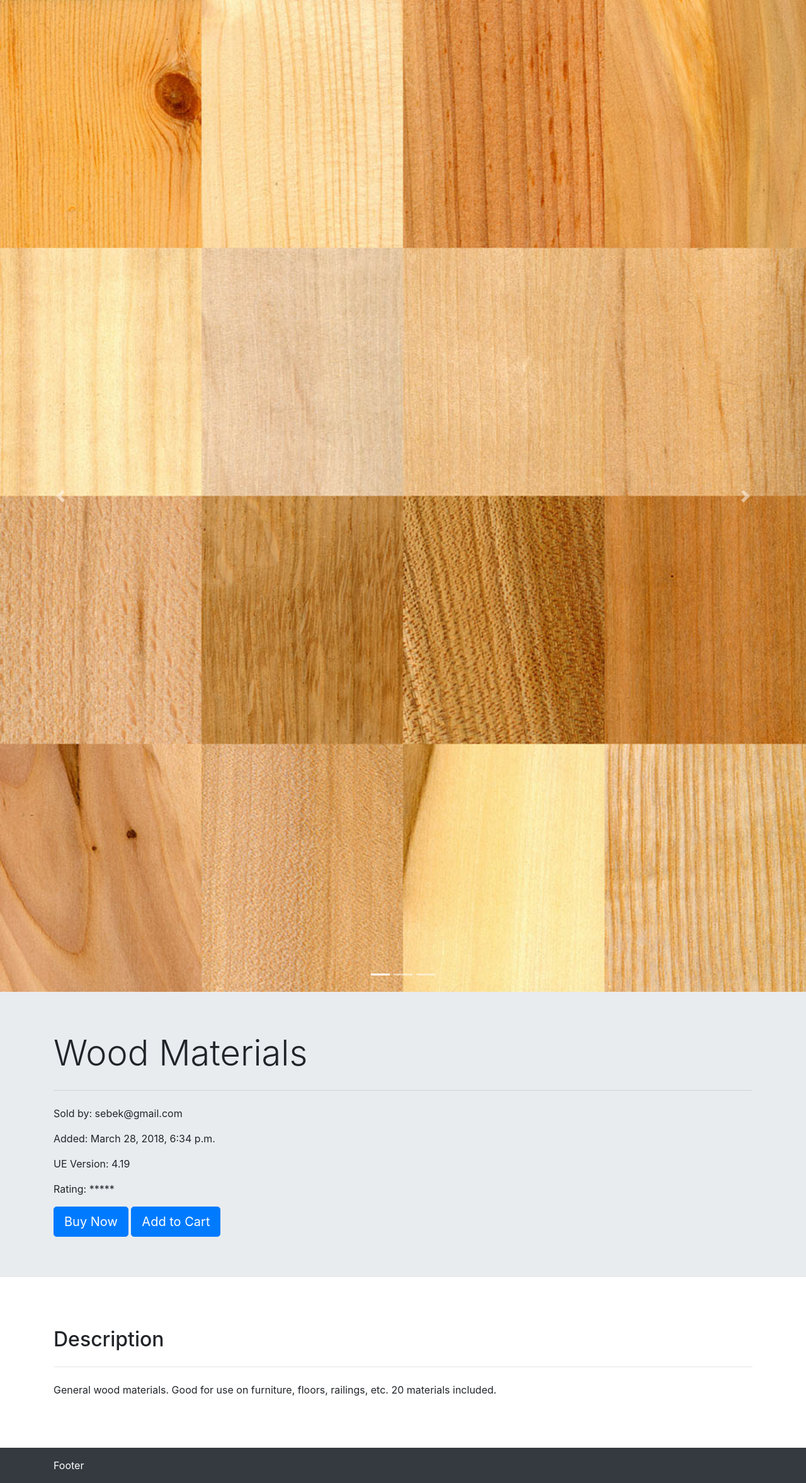
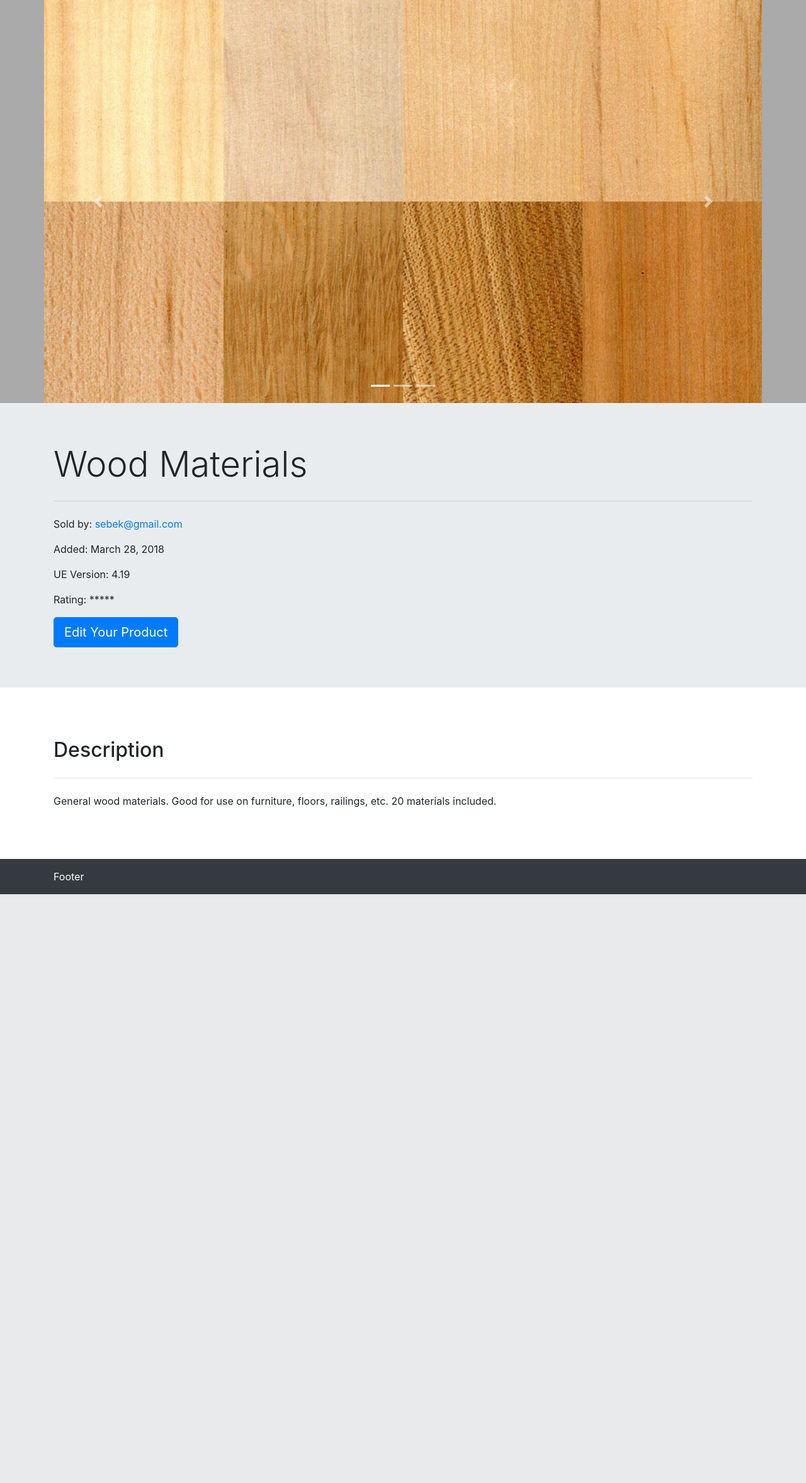
Before and after one commit to sebam2k4/RTarchViz, a Django app: a page that uses products/templates/product_detail.html in a window 1280 px wide. Shown: the part 60-2415 px from the top of the page at 63% size. After the commit the page ends 1480 px from the top, so only its background shows below. Run offline with Django 3.2, Linux system fonts and the light colour scheme; a user stored in the database is signed in; data comes from the database, SQL or seed files in the repository; some libraries are stand-ins or nearby versions.

Commit message:
layout improvements

```diff
--- a/products/static/css/products.css
+++ b/products/static/css/products.css
@@ -13,3 +13,67 @@
 .product-price {
   float: right;
 }
+.carousel {
+  height: 20em;
+}
+.carousel-item .carousel-image {
+  height: 20em;
+  background-repeat: no-repeat;
+  background-position: center;
+  background-size: cover;
+}
+
+.product-detail-carousel {
+  background-color: #aaa;
+}
+
+main {
+  background-color: white;
+}
+/* Small devices (landscape phones, 576px and up) */
+@media (min-width: 576px) {
+  .carousel {
+    height: 23em;
+  }
+  .carousel-item .carousel-image {
+    height: 23em;
+    background-repeat: no-repeat;
+    background-position: center;
+    background-size: cover;
+  }
+}
+
+/* Medium devices (tablets, 768px and up) */
+@media (min-width: 768px) {
+  .carousel {
+    height: 28em;
+    max-width: 720px;
+    margin-left: auto;
+    margin-right: auto;
+  }
+  .carousel-item .carousel-image {
+    height: 28em;
+  }
+}
+
+/* Large devices (desktops, 992px and up) */
+@media (min-width: 992px) {
+  .carousel {
+    height: 32em;
+    max-width: 960px;
+  }
+  .carousel-item .carousel-image {
+    height: 32em;
+  }
+}
+
+/* Extra large devices (large desktops, 1200px and up) */
+@media (min-width: 1200px) {
+  .carousel {
+    height: 40em;
+    max-width: 1140px;
+  }
+  .carousel-item .carousel-image {
+    height: 40em;
+  }
+}
--- a/products/templates/product_detail.html
+++ b/products/templates/product_detail.html
@@ -15,54 +15,55 @@
 
 {# Products - product_detail #}
 {% block content %}
-<main id="postDetail">
 
-  {# Product Detail Carousel #}
-  <div id="carouselExampleIndicators" class="carousel slide" data-ride="carousel">
+{# Product Detail Carousel #}
+<header class="product-detail-carousel">
+  <div id="productCarousel" class="carousel slide" data-ride="carousel">
     <ol class="carousel-indicators">
-      <li data-target="#carouselExampleIndicators" data-slide-to="0" class="active"></li>
-      <li data-target="#carouselExampleIndicators" data-slide-to="1"></li>
-      <li data-target="#carouselExampleIndicators" data-slide-to="2"></li>
+      <li data-target="#productCarousel" data-slide-to="0" class="active"></li>
+      <li data-target="#productCarousel" data-slide-to="1"></li>
+      <li data-target="#productCarousel" data-slide-to="2"></li>
     </ol>
     <div class="carousel-inner">
       <div class="carousel-item active">
-        <img class="d-block w-100" src="{% if product.main_image %}/media/{{ product.main_image }}{% else %}http://placehold.it/200x100?text=bkg-img{% endif %}" alt="First slide">
+        <div class="carousel-image" style="background-image: url('{% if product.main_image %}/media/{{ product.main_image }}{% else %}http://placehold.it/300x200?text=bkg-img{% endif %}')" alt="First slide"></div>
       </div>
       <div class="carousel-item">
-        <img class="d-block w-100" src="{% if product.main_image %}/media/{{ product.main_image }}{% else %}http://placehold.it/200x100?text=bkg-img{% endif %}" alt="Second slide">
+        <div class="carousel-image" style="background-image: url('{% if product.main_image %}/media/{{ product.main_image }}{% else %}http://placehold.it/300x200?text=bkg-img{% endif %}')" alt="First slide"></div>
       </div>
       <div class="carousel-item">
-        <img class="d-block w-100" src="{% if product.main_image %}/media/{{ product.main_image }}{% else %}http://placehold.it/200x100?text=bkg-img{% endif %}" alt="Third slide">
+        <div class="carousel-image" style="background-image: url('{% if product.main_image %}/media/{{ product.main_image }}{% else %}http://placehold.it/300x200?text=bkg-img{% endif %}')" alt="First slide"></div>
       </div>
     </div>
-    <a class="carousel-control-prev" href="#carouselExampleIndicators" role="button" data-slide="prev">
+    <a class="carousel-control-prev" href="#productCarousel" role="button" data-slide="prev">
       <span class="carousel-control-prev-icon" aria-hidden="true"></span>
       <span class="sr-only">Previous</span>
     </a>
-    <a class="carousel-control-next" href="#carouselExampleIndicators" role="button" data-slide="next">
+    <a class="carousel-control-next" href="#productCarousel" role="button" data-slide="next">
       <span class="carousel-control-next-icon" aria-hidden="true"></span>
       <span class="sr-only">Next</span>
     </a>
   </div>
+</header>
 
-
-
-
+<main id="productDetail">
 
     {# Product Detail Header #}
-    {# Product List Page Header #}
-  <header class="product-list-header">
+  <header class="product-detail-header">
     <div class="jumbotron jumbotron-fluid">
       <div class="container">
         <h1 class="display-4">{{ product.name }}</h1>
         <hr class="my-4">
-        <p>Sold by: {{ product.seller }}</p>
-        <p>Added: {{ product.added_date }}</p>
+        <p>Sold by: <a href="{% url 'profile' product.seller %}">{{ product.seller }}</a></p>
+        <p>Added: {{ product.added_date|date:"N d, Y" }}</p>
         <p>UE Version: {{ product.ue_version }}</p>
         <p>Rating: *****</p>
+        {% if request.user.id == product.seller_id %}
+        <a href="#" class="btn btn-primary btn-lg">Edit Your Product</a>
+        {% else %}
         <a href="#" class="btn btn-primary btn-lg">Buy Now</a>
         <a href="#" class="btn btn-primary btn-lg">Add to Cart</a>
-
+        {% endif %}
       </div>
     </div>
   </header>
@@ -83,6 +84,10 @@
   <div class="product-detail-social">
     <!-- placeholder for social share actions -->
   </div>
+
+  </section>
+
+  <section>
 
   </section>
 </main>
--- a/products/templates/products_list.html
+++ b/products/templates/products_list.html
@@ -37,11 +37,11 @@
         {% for product in products %}
         <div class="col-lg-6">
           <div class="card mb-5">
-            <a href="#">
+            <a href="{{ product.get_product_detail_url }}">
               <div class="card-img-top" style="background-image: url('{% if product.main_image %}/media/{{ product.main_image }}{% else %}http://placehold.it/500?text=bkg-img{% endif %}');"></div>
             </a>
             <div class="card-body">
-              <h5 class="card-title"><a href="{% url 'product_detail' product.id %}">{{ product.name }}</a></h5>
+              <h5 class="card-title"><a href="{{ product.get_product_detail_url }}">{{ product.name }}</a></h5>
               <p class="card-text">Sold by <a href="{% url 'profile' product.seller %}">{{ product.seller }}</a></p>
             </div>
             <ul class="list-group list-group-flush">
@@ -55,7 +55,7 @@
               </li>
             </ul>
             <div class="card-body">
-              <a href="#" class="btn btn-outline-primary btn-lg btn-block">More Details</a>
+              <a href="{{ product.get_product_detail_url }}" class="btn btn-outline-primary btn-lg btn-block">More Details</a>
               <a href="#" class="btn btn-primary btn-lg btn-block">Add to Cart</a>
             </div>
           </div>
```
Also changed, not shown: readme.md.
